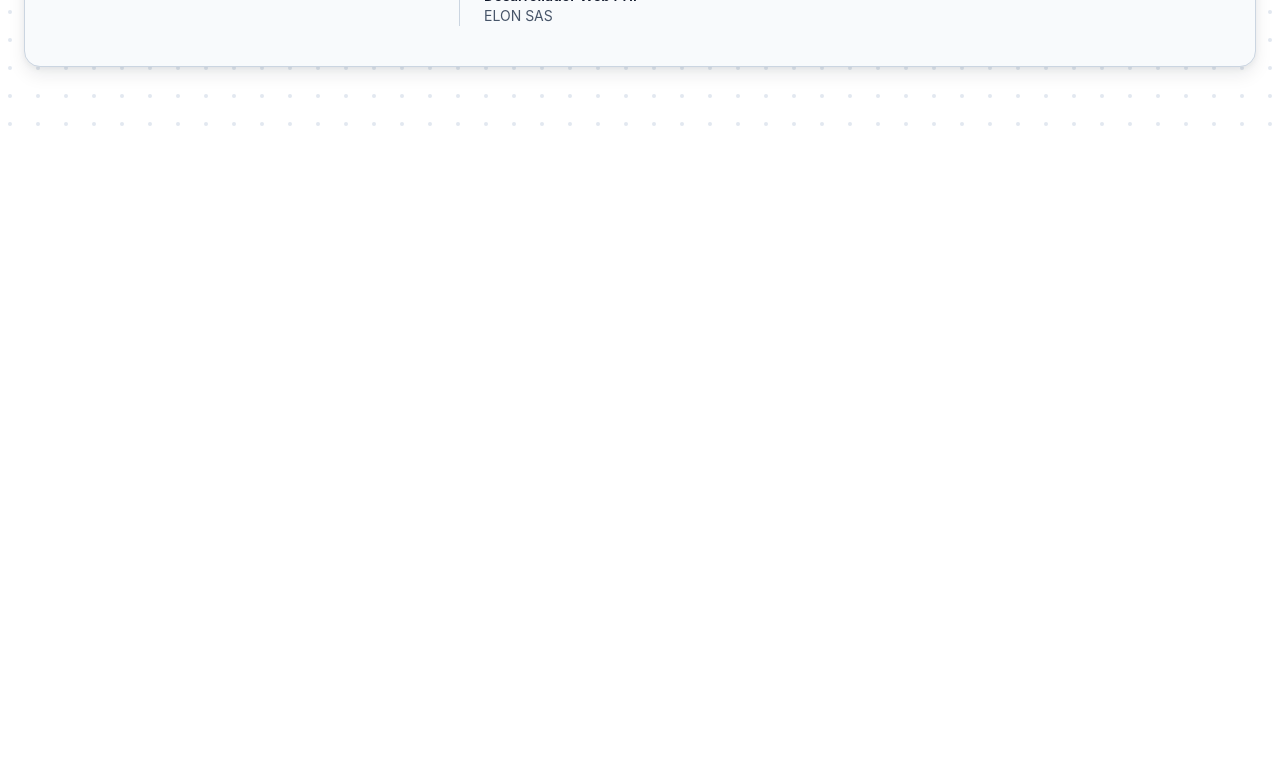
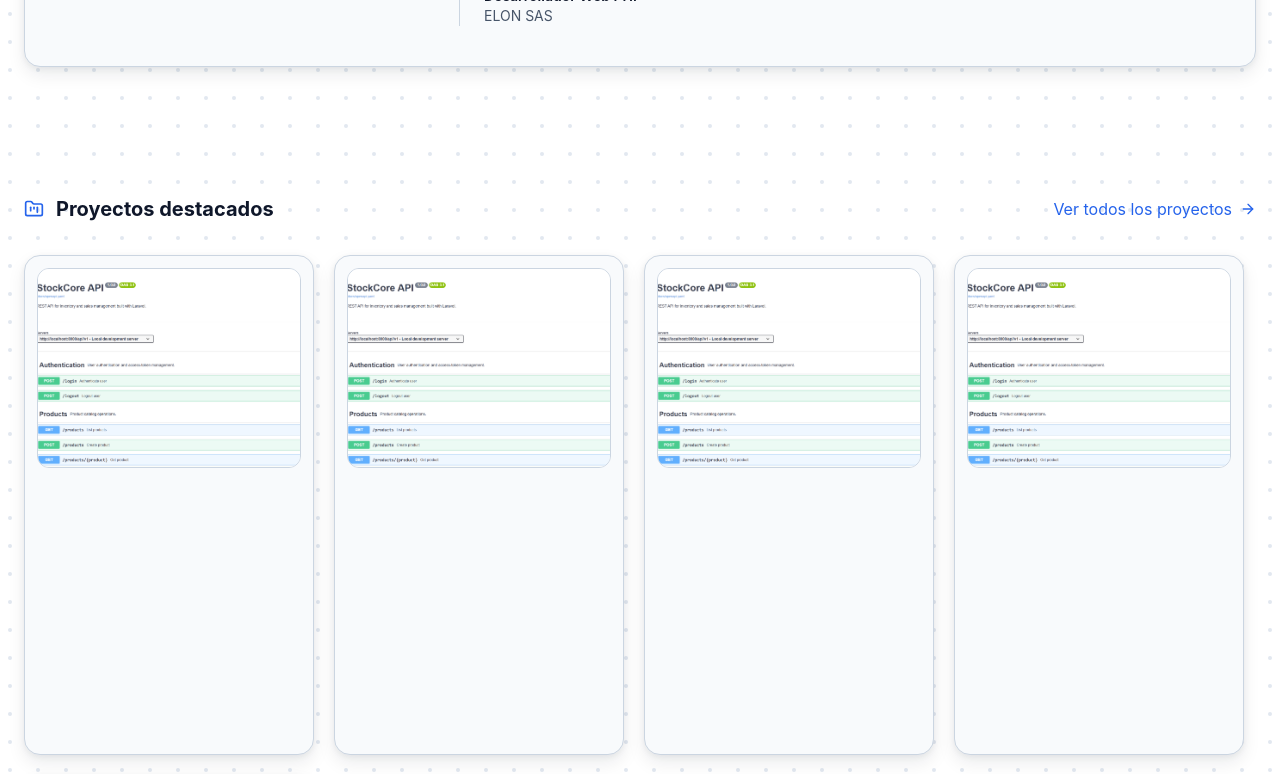
Before and after one commit to josecarlosonate/Portafolio, a React app: page / in a window 1280 px wide. Shown: the part 1300-2074 px from the top of the page. Before the commit the page ends 1431 px from the top, so only its background shows below. Built offline with nearby package versions, Linux system fonts and the light colour scheme; the HTML template or start-up script is replaced by a standard one.

Commit message:
feature: inicio de maquetacion section projects

```diff
--- a/src/App.tsx
+++ b/src/App.tsx
@@ -5,6 +5,7 @@ import type { Theme } from "./types/theme";
 import Hero from "./components/Hero";
 import About from "./components/About";
 import DotGrid from "./components/DotGrid/DotGrid";
+import Projects from "./components/Projects";
 
 
 function getInitialTheme(): Theme {
@@ -32,6 +33,7 @@ function App() {
       <div className="relative z-10 bg-background">
         <Hero language={language} />
         <About language={language} />
+        <Projects language={language} />
 
         <div className="absolute inset-0 z-0">
           <DotGrid dotSize={4} gap={24}
--- a/src/components/About.tsx
+++ b/src/components/About.tsx
@@ -99,8 +99,8 @@ export default function About({ language }: AboutProps) {
                                 {translations.services.title}
                             </h2>
                         </div>
-                        {translations.services.items.map((item) => (
-                            <div className="mt-5">
+                        {translations.services.items.map((item, _index) => (
+                            <div key={_index} className="mt-5">
                                 <div className="flex items-start gap-3">
                                     <CircleCheck className="mt-0.5 size-5 shrink-0 text-primary" />
                                     <p className="text-sm leading-6 text-muted">
--- /dev/null
+++ b/src/components/Projects.tsx
@@ -0,0 +1,57 @@
+import { ArrowRight, FolderKanban } from "lucide-react";
+import { ProjectsTranslations } from "../translations/projects"
+import type { Language } from "../types/language"
+
+type ProjectsProps = {
+    language: Language
+}
+
+function Projects({ language }: ProjectsProps) {
+    const translations = ProjectsTranslations[language];
+    const array = Array.from({ length: 5 });
+
+    return (
+        <>
+            <section id="projects" className="w-full min-h-screen text-foreground">
+                <div className="relative z-10 mx-auto w-full px-6 py-16">
+
+                    <div className="flex items-center justify-between">
+                        <div className="flex items-center gap-3">
+                            <FolderKanban className="size-5 text-primary" />
+                            <h2 className="text-xl font-bold text-foreground">
+                                {translations.title}
+                            </h2>
+                        </div>
+                        <button type="button"
+                            className="flex items-center gap-2 text-sm font-bold text-primary cursor-pointer">
+                            {translations.action}
+                            <ArrowRight className="size-4 text-primary" />
+                        </button>
+                    </div>
+
+                    <div className="mt-8 flex flex-wrap gap-5">
+                        {array.map(() => (
+                            <article
+                                className="flex w-72.5 min-h-125 flex-col overflow-hidden
+                                    rounded-2xl border border-border bg-surface shadow-surface"
+                            >
+                                <div className="p-3">
+                                    <div className="h-50 overflow-hidden rounded-xl border border-border">
+                                        <img
+                                            src="/images/projects/stockcore.png"
+                                            alt="StockCore API documentation"
+                                            className="h-full w-full object-cover object-top"
+                                        />
+                                    </div>
+                                </div>
+                            </article>
+                        ))}
+                    </div>
+
+                </div>
+            </section>
+        </>
+    )
+}
+
+export default Projects
--- /dev/null
+++ b/src/translations/projects.ts
@@ -0,0 +1,17 @@
+import type { Language } from "../types/language";
+
+type ProjectsTranslation = {
+    title: string;
+    action: string;
+};
+
+export const ProjectsTranslations: Record<Language, ProjectsTranslation> = {
+    ES: {
+        title: "Proyectos destacados",
+        action: "Ver todos los proyectos",
+    },
+    EN: {
+        title: "Featured projects",
+        action: "View all projects",
+    }
+}
```
Also changed, not shown: public/images/projects/stockcore.png (added).
